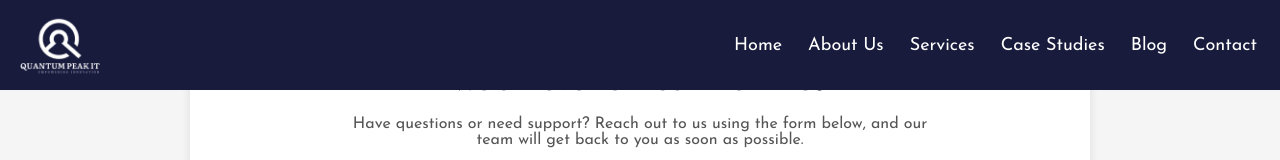
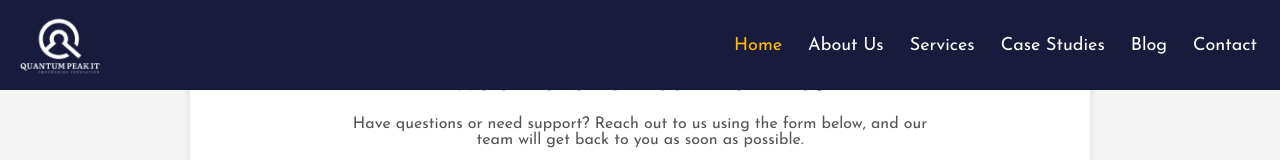
Before and after one commit to thakur7071/quantumpeakIT, a React (Vite) app: page /contact in a window 1280 px wide. In both pictures the pointer is over the link "Home". Shown: the top 160 px of the page. Built offline with nearby package versions, Linux system fonts and the light colour scheme.

Commit message:
Initial Commit

```diff
--- a/src/Components/Navbar/Navbar.css
+++ b/src/Components/Navbar/Navbar.css
@@ -49,6 +49,10 @@ body{
     font-size: 18px;
   }
 
+  .nav-links a:hover{
+    color: #ffbb03;
+  }
+
   .nav-links a{
   color: white;
   padding: 3px;
@@ -85,6 +89,10 @@ body{
     text-decoration: none;
     font-size: 22px;
   }
+
+.full h4 a:hover{
+  color: #ffbb03;
+}
 
   .full i {
     font-size: 30px;
```
